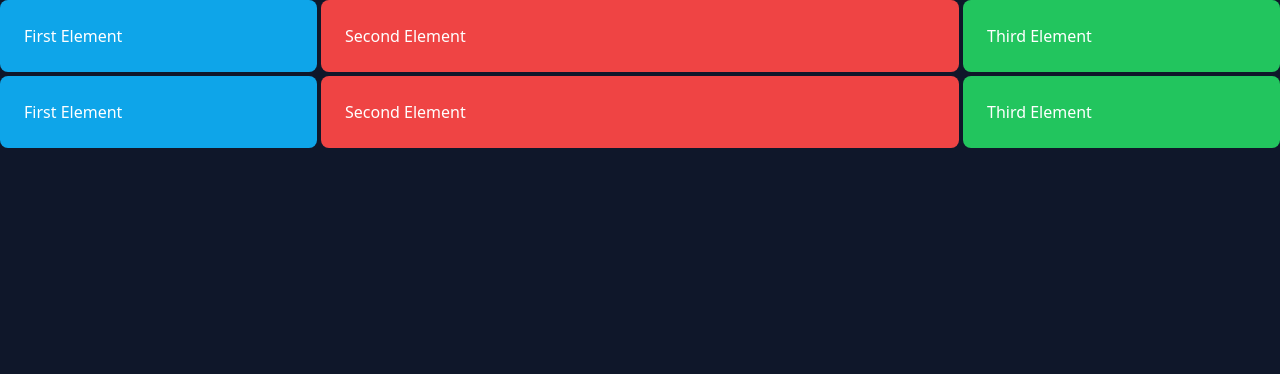
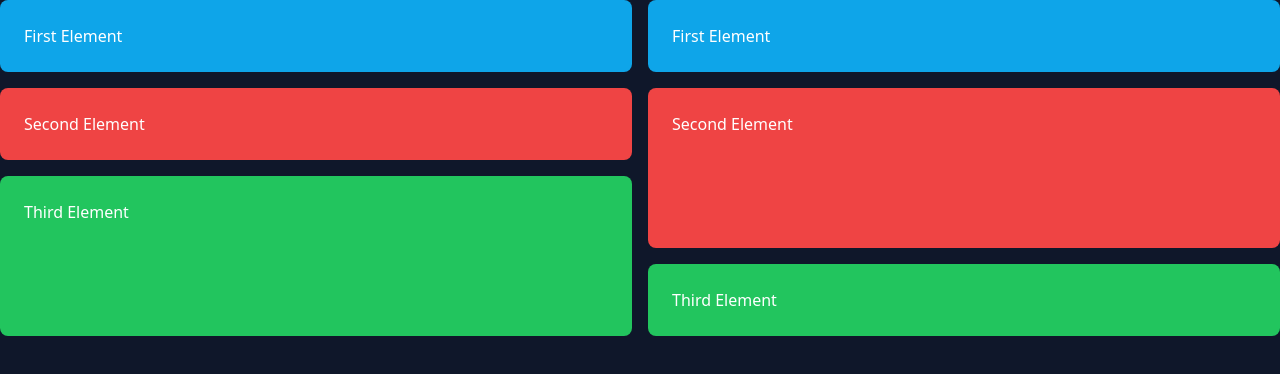
Before and after one commit to IlyasElMabrouki/Tailwind_Test_App, a Next.js app: page / in a window 1280 px wide. Shown: the top 374 px of the page. Built offline with nearby package versions, Linux system fonts and the light colour scheme.

Commit message:
Grid utilities #2

```diff
--- a/app/page.jsx
+++ b/app/page.jsx
@@ -1,12 +1,12 @@
 export default function Home() {
   return (
     <div className="h-screen text-white bg-slate-900">
-      <div className="grid grid-cols-4 gap-1">
+      <div className="grid grid-rows-4 grid-flow-col gap-4">
         <div className="bg-sky-500 p-6 rounded-lg">First Element</div>
-        <div className="bg-red-500 p-6 rounded-lg col-span-2">Second Element</div>
-        <div className="bg-green-500 p-6 rounded-lg">Third Element</div>
+        <div className="bg-red-500 p-6 rounded-lg">Second Element</div>
+        <div className="bg-green-500 p-6 rounded-lg row-span-2">Third Element</div>
         <div className="bg-sky-500 p-6 rounded-lg">First Element</div>
-        <div className="bg-red-500 p-6 rounded-lg col-start-2 col-end-4">Second Element</div>
+        <div className="bg-red-500 p-6 rounded-lg row-span-2">Second Element</div>
         <div className="bg-green-500 p-6 rounded-lg">Third Element</div>
       </div>
     </div>
```
